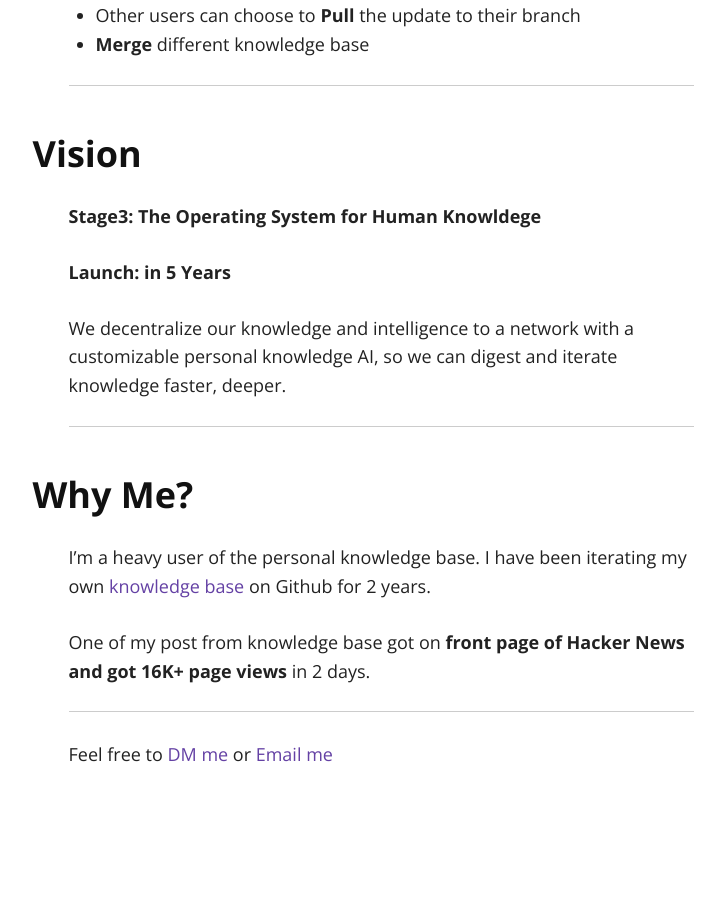
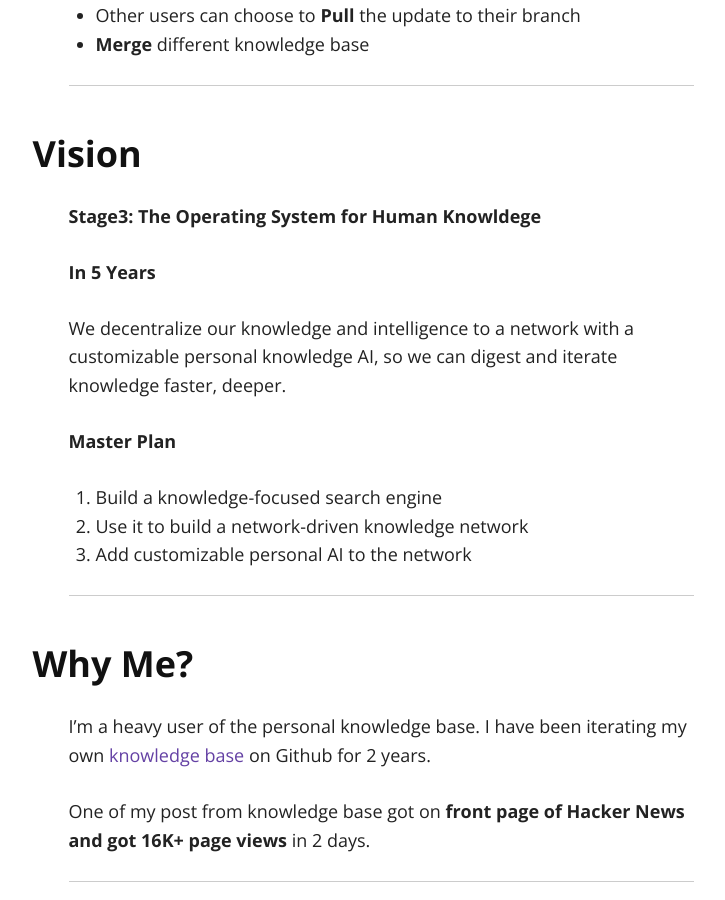
Before and after one commit to tarsmachine/tarsmachine.github.io, a Jekyll site: the page built from index.md, in a window 1280 px wide and 900 px high, scrolled down 2928 px. Shown: the whole window, without its empty margins (259-984 px from the left). Built offline with Jekyll 4.4.1, drawn with Linux system fonts in a browser that asks for light colours; nearby versions of some CDN libraries; before the commit the page ends 3787 px from its top, so only the background shows below that.

Commit message:
Add Master Plan

```diff
--- a/index.md
+++ b/index.md
@@ -68,9 +68,15 @@ The core interaction on TARS is to iterate Knowledge branching with other hacker
 
 **Stage3: The Operating System for Human Knowldege**
 
-**Launch: in 5 Years**
+**In 5 Years**
 
 We decentralize our knowledge and intelligence to a network with a customizable personal knowledge AI, so we can digest and iterate knowledge faster, deeper.
+
+**Master Plan**
+
+1. Build a knowledge-focused search engine
+2. Use it to build a network-driven knowledge network
+3. Add customizable personal AI to the network
 
 ---
 
```
